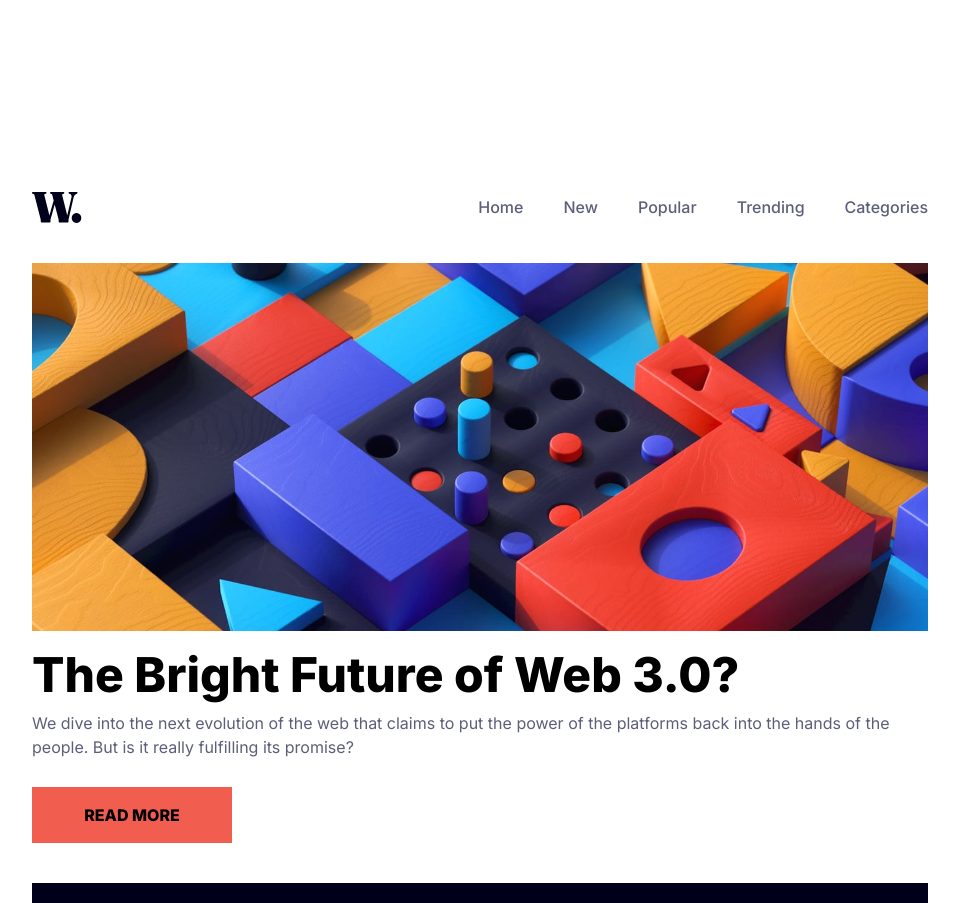
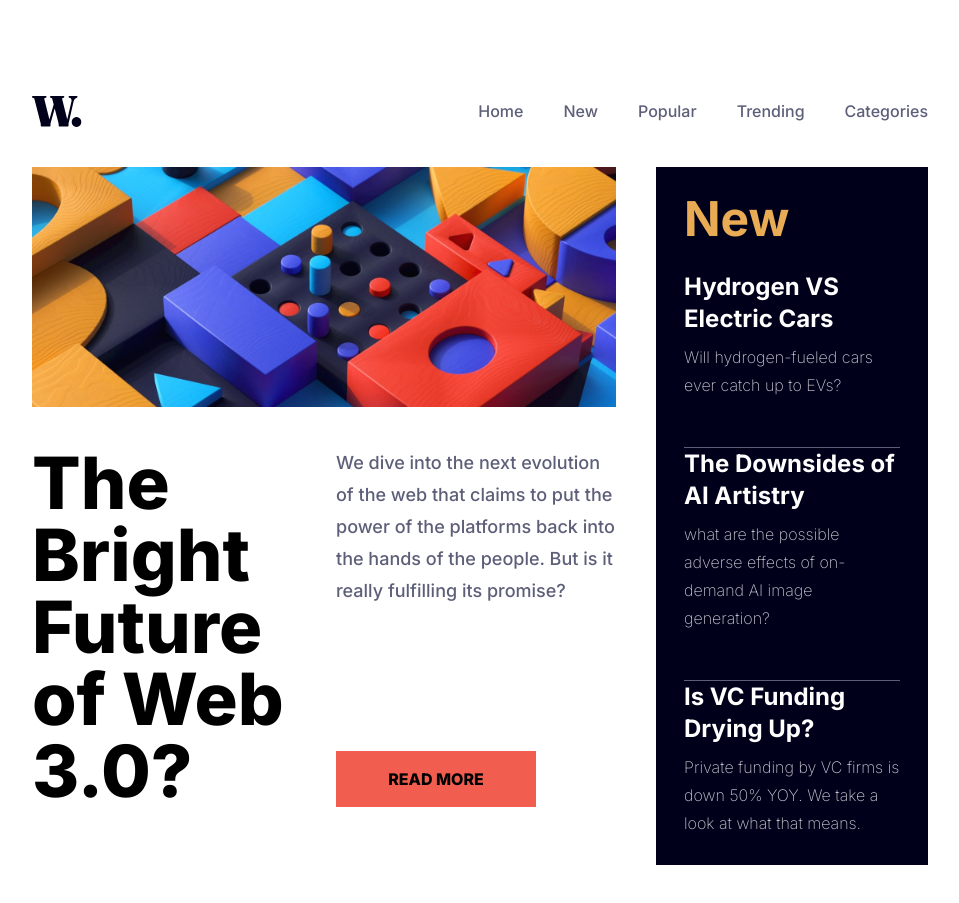
Before and after one commit to Micolash89/news-homepage-main, a Next.js app: page / in a window 1280 px wide. Shown: the top 903 px of the page, without its empty margins (160-1119 px from the left). Built offline with nearby package versions, Linux system fonts and the light colour scheme.

Commit message:
`Refactor layout and styling in components, updatred: css modo desktop de todos los componentes`

```diff
--- a/app/page.tsx
+++ b/app/page.tsx
@@ -4,7 +4,7 @@ import Main from "../components/Main";
 
 export default function Home() {
   return (
-    <section className="h-full max-h-screen w-full max-w-screen md:p-48 px-5">
+    <section className="h-full max-h-screen w-full max-w-screen md:px-48 md:py-24 px-5">
       <Header />
       <Main />
       <Footer />
--- a/components/AboutComponent.tsx
+++ b/components/AboutComponent.tsx
@@ -1,9 +1,11 @@
-import Image from 'next/image'
+import Image from "next/image";
+import Link from "next/link";
+
 
 export default function AboutComponent() {
   return (
-      <section className="flex flex-col gap-5">
-          <div>
+    <section className="flex flex-col gap-5 md:col-span-2 md:row-span-1 ">
+      <div className="">
         <Image
           src={"/assets/images/image-web-3-mobile.jpg"}
           height={20}
@@ -22,21 +24,21 @@ export default function AboutComponent() {
         />
       </div>
 
-          <div className="flex flex-col gap-3">
-            <h2 className="font-extrabold text-5xl">
+      <div className="flex flex-col gap-3 md:flex-row md:py-5">
+        <h2 className="font-extrabold text-5xl md:text-7xl md:min-w-1/2 self-center">
           The Bright Future of Web 3.0?
         </h2>
-            <div className="flex flex-col gap-7">
-              <p className="text-dark-grayish-blue">
-                We dive into the next evolution of the web that claims to put
-                the power of the platforms back into the hands of the people.
-                But is it really fulfilling its promise?
+        <div className="flex flex-col gap-7 md:gap-0 md:justify-between">
+          <p className="text-dark-grayish-blue font-medium md:text-lg leading-8">
+            We dive into the next evolution of the web that claims to put the
+            power of the platforms back into the hands of the people. But is it
+            really fulfilling its promise?
           </p>
-              <button className="hover:cursor-pointer uppercase text-md bg-primary-red max-w-50 py-4 font-extrabold tracking-[3]">
-                Read more
-              </button>
+          <Link href={"#"} className="hover:cursor-pointer hover:bg-very-dark-blue hover:text-white uppercase text-md text-center bg-primary-red max-w-50 py-4 font-extrabold tracking-[3] ">
+            <span>Read more</span>
+          </Link>
         </div>
       </div>
     </section>
-  )
+  );
 }
--- a/components/Main.tsx
+++ b/components/Main.tsx
@@ -7,14 +7,14 @@ import TopComponent from "./TopComponent";
 export default function Main() {
   return (
     <>
-      <main className="flex flex-col gap-10">
+      <main className="flex flex-col gap-10 md:grid grid-cols-3 grid-rows-1 ">
         <AboutComponent />
 
-        <section className="p-5 bg-very-dark-blue ">
-          <h3 className="capitalize text-3xl font-bold text-primary-orange mb-7">
+        <section className="p-5 md:p-7 bg-very-dark-blue md:row-span-1 md:h-[620]">
+          <h3 className="capitalize text-3xl md:text-5xl font-bold text-primary-orange mb-7 ">
             New
           </h3>
-          <div className="flex flex-col gap-7">
+          <div className="flex flex-col gap-7 md:gap-0 md:justify-between md:h-[450]">
             {newItems &&
               newItems.map((e, index) => (
                 <div key={index + "new-item" + e.title}>
@@ -28,7 +28,7 @@ export default function Main() {
           </div>
         </section>
 
-        <section className="flex flex-col gap-7">
+        <section className="flex flex-col gap-7 md:col-span-3 md:flex-row">
           {topItems &&
             topItems.length > 0 &&
             topItems.map((e, index) => (
--- a/components/NewComponent.tsx
+++ b/components/NewComponent.tsx
@@ -9,9 +9,9 @@ export default function NewComponent({
   index,
 }: PrompsNewItemsType) {
   return (
-    <Link href={href} className="text-white hover:cursor-pointer group flex flex-col gap-2">
-      <h4 className="font-bold text-xl group-hover:text-primary-orange">{title}</h4>
-      <p className={`text-base text-grayish-blue font-extralight border-b border-b-dark-grayish-blue leading-7 ${cant!==index ? "border-b pb-7":" border-none pb-0"}`}>
+    <Link href={href} className="text-white hover:cursor-pointer group flex flex-col gap-2 ">
+      <h4 className="font-bold text-xl md:text-2xl group-hover:text-primary-orange">{title}</h4>
+      <p className={`text-base text-grayish-blue font-extralight border-b border-b-dark-grayish-blue leading-7 ${cant!==index ? "border-b pb-7 md:pb-12":" border-none pb-0"}`}>
         {description}
       </p>
     </Link>
--- a/components/TopComponent.tsx
+++ b/components/TopComponent.tsx
@@ -11,7 +11,7 @@ export default function TopComponent({
   index,
 }: PrompsTopItemsType) {
   return (
-    <Link href={href} className="flex gap-10">
+    <Link href={href} className="flex gap-10 group">
       <div className="overflow-hidden max-w-[100] max-h-[200]">
         <Image
           src={img}
@@ -24,7 +24,7 @@ export default function TopComponent({
       </div>
       <div className="flex flex-col justify-between">
         <h5 className="text-3xl text-primary-red font-extrabold">0{index}</h5>
-        <h4 className="text-base font-extrabold text-very-dark-blue">
+        <h4 className="text-base font-extrabold text-very-dark-blue group-hover:text-primary-red">
           {title}
         </h4>
         <p className="text-sm text-grayish-blue font-semibold leading-6">
```
Lines whose indentation alone changed are shown as unchanged.
